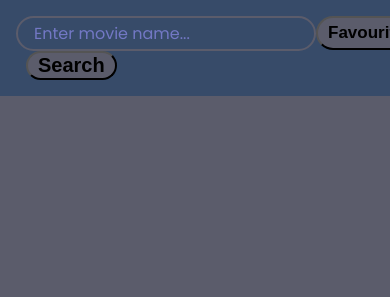
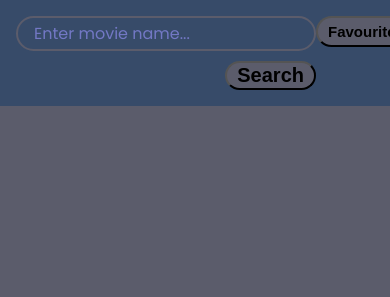
Before and after one commit to samir-sayyed/MovieApp, a plain HTML site: page index.html in a window 390 px wide. Shown: the top 297 px of the page. Drawn offline with Linux system fonts and the light colour scheme.

Commit message:
responsiveness added to homepage

```diff
--- a/index.html
+++ b/index.html
@@ -8,7 +8,7 @@
     <body>
         <header>
             <!-- navigation and search bar -->
-            <div>
+            <div id="serchBar">
                 <input type="text" class="search"  placeholder="Enter movie name...">
                 <button id="button">Search</button>
             </div>
--- a/index.js
+++ b/index.js
@@ -3,6 +3,7 @@ const main = document.getElementById('main');
 const searchButton =  document.getElementById('button');
 
 var data;
+
 
 function empty(){
         var div = document.createElement('div');
--- a/style.css
+++ b/style.css
@@ -368,3 +368,24 @@ main{
 ::-webkit-scrollbar {
     display: none;
 }
+
+
+/* media query */
+@media only screen and (max-width: 540px){
+    #serchBar{
+        display: flex;
+        flex-direction: column;
+        justify-content: center;
+        align-items: flex-end;
+    }
+
+    #button{
+        margin-top: 10px;
+        margin-left: 80px;
+    }
+
+    #fav-movie-page{
+        font-size: 15px;
+    }
+
+}
```
Also changed, not shown: 1 other file.
